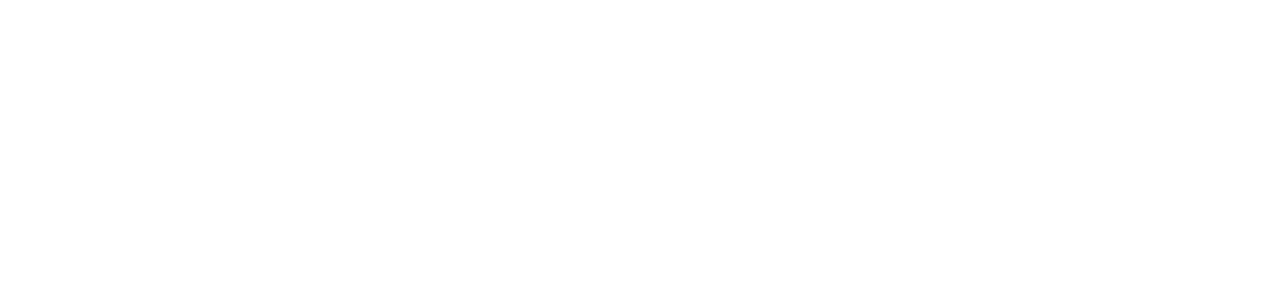
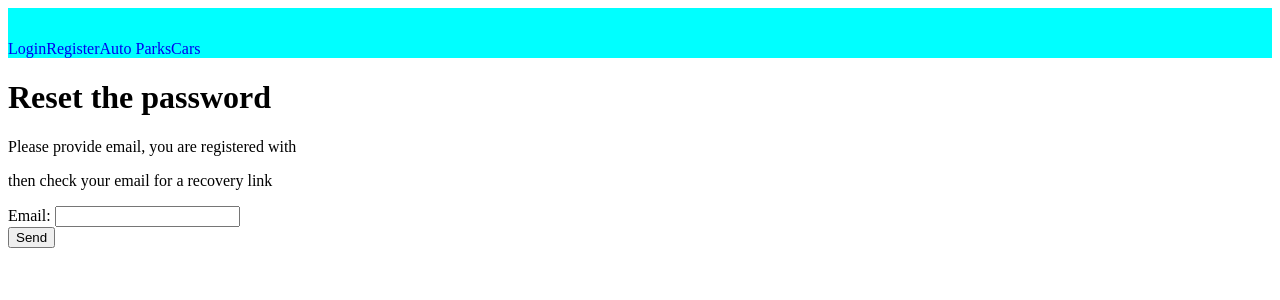
Before and after one commit to OlhaKuzmyn/ngpy, an Angular app: page /resetpassword in a window 1280 px wide. Before the commit this address led to /. Shown: the top 300 px of the page. Built offline with nearby package versions, Linux system fonts and the light colour scheme.

Commit message:
django_hw3-7

```diff
--- a/src/app/app-components/reset-password/reset-password.component.html
+++ b/src/app/app-components/reset-password/reset-password.component.html
@@ -1 +1,7 @@
-<p>reset-password works!</p>
+<h1>Reset the password</h1>
+<p>Please provide email, you are registered with</p>
+<p>then check your email for a recovery link</p>
+<form [formGroup]="form">
+  <div><label>Email: <input type="text" formControlName="email"></label></div>
+  <button (click)="recoverPassword()">Send</button>
+</form>
--- a/src/app/app-components/reset-password/reset-password.component.ts
+++ b/src/app/app-components/reset-password/reset-password.component.ts
@@ -1,4 +1,7 @@
 import { Component, OnInit } from '@angular/core';
+import {FormControl, FormGroup} from "@angular/forms";
+import {AuthService} from "../../services/auth.service";
+import {Router} from "@angular/router";
 
 @Component({
   selector: 'app-reset-password',
@@ -6,10 +9,25 @@
   styleUrls: ['./reset-password.component.css']
 })
 export class ResetPasswordComponent implements OnInit {
-
-  constructor() { }
+  form: FormGroup
+  constructor(private authService:AuthService, private router:Router) {
+    this._createForm()
+  }
 
   ngOnInit(): void {
   }
+  _createForm(): void {
+    this.form = new FormGroup({
+      email: new FormControl (null)
+    })
+  }
 
+  recoverPassword():void {
+    console.log(this.form.value);
+    this.authService.recoveryEmail(this.form.value).subscribe({
+      next: () => {
+        this.router.navigate(['login']).then()
+      }
+    })
+  }
 }
--- a/src/app/app-routing.module.ts
+++ b/src/app/app-routing.module.ts
@@ -10,6 +10,7 @@
 import {PostRegisterComponent} from "./app-components/post-register/post-register.component";
 import {AutoParkFullComponent} from "./components/auto-park-full/auto-park-full.component";
 import {AutoParkResolver} from "./services/resolvers/auto-park.resolver";
+import {ResetPasswordComponent} from "./app-components/reset-password/reset-password.component";
 
 const routes: Routes = [
   {path: '', component: MainLayoutComponent, children: [
@@ -21,7 +22,8 @@
       {path: 'register', component: RegisterComponent},
       {path: 'login', component: LoginComponent},
       {path: 'postregister', component: PostRegisterComponent},
-      {path: 'activate/:token', component: ActivateComponent}
+      {path: 'activate/:token', component: ActivateComponent},
+      {path: 'resetpassword', component: ResetPasswordComponent}
     ]}
 ]
 
--- a/src/app/components/login/login.component.html
+++ b/src/app/components/login/login.component.html
@@ -5,3 +5,4 @@
   <div><label>Password: <input type="text" formControlName="password"></label></div>
   <button (click)="login()">Login</button>
 </form>
+<a [routerLink]="['/resetpassword']">Forgot password?</a>
--- a/src/app/services/auth.service.ts
+++ b/src/app/services/auth.service.ts
@@ -67,4 +67,5 @@
     return !!localStorage.getItem(this.accessTokenKey)
   }
 
+
 }
```
